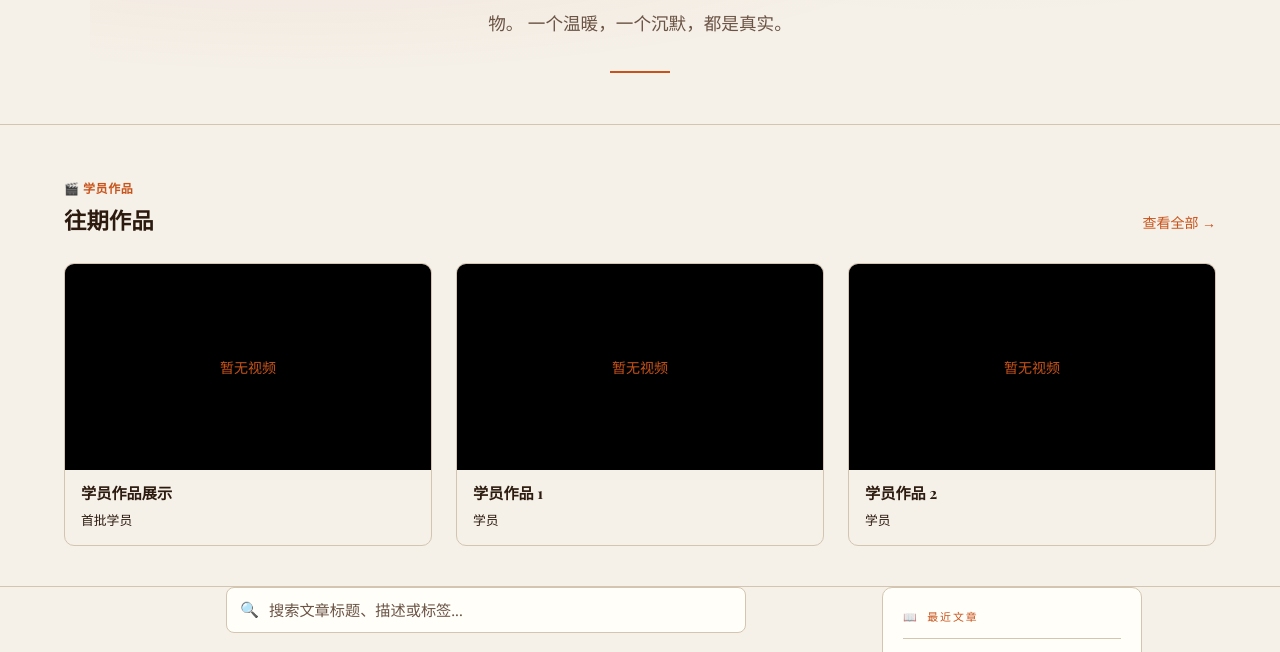
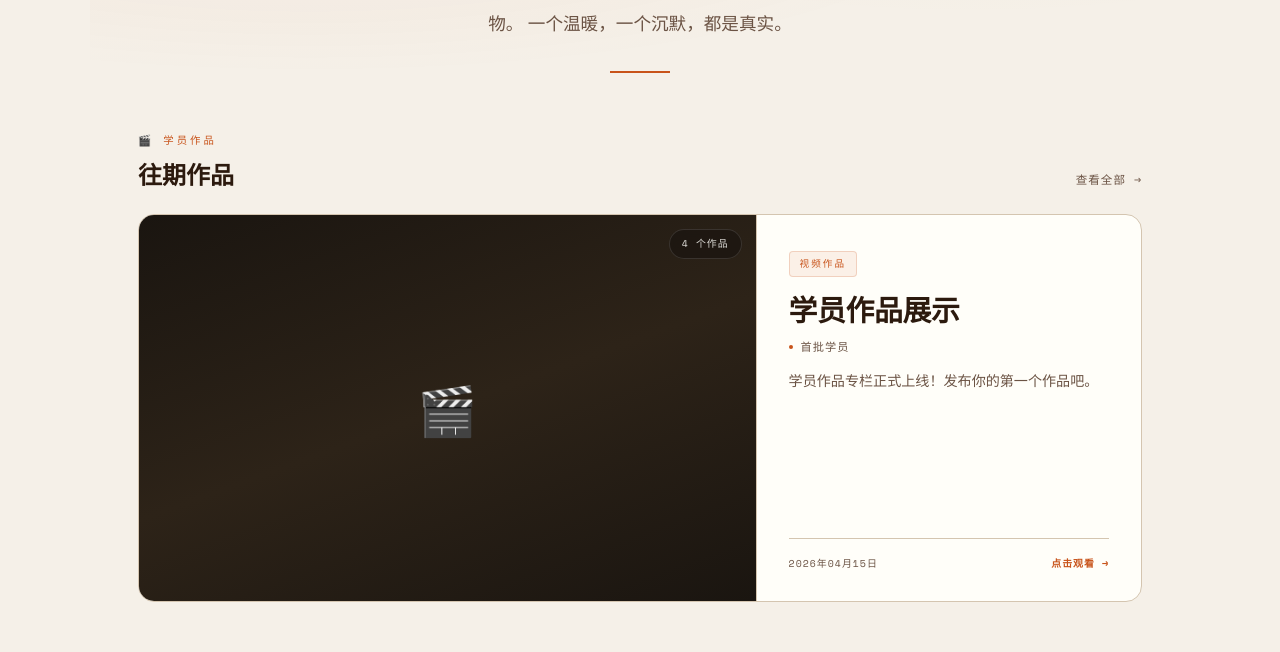
Before and after one commit to huangyiabc120/cafeclam-blog, a Next.js app: page / in a window 1280 px wide. Shown: the part 864-1516 px from the top of the page. Built offline with nearby package versions, Linux system fonts and the light colour scheme; a web font is replaced by a local one.

Commit message:
首页学员作品改为单个入口卡片，点击进入作品集

```diff
--- a/app/home-works.module.css
+++ b/app/home-works.module.css
@@ -1,138 +1,262 @@
 .worksSection {
-  background: var(--card-bg);
-  border-top: 1px solid var(--border);
-  border-bottom: 1px solid var(--border);
-  padding: 48px 0 40px;
-  margin: 0;
+  max-width: 1100px;
+  margin: 0 auto;
+  padding: 0 clamp(16px, 4vw, 48px) 60px;
 }
 
 .worksHeader {
-  max-width: 1200px;
-  margin: 0 auto;
-  padding: 0 24px;
   display: flex;
   align-items: flex-end;
   justify-content: space-between;
-  margin-bottom: 28px;
+  margin-bottom: 24px;
 }
 
 .worksTitle h2 {
-  font-size: 1.4rem;
+  font-family: var(--font-title);
+  font-size: 1.5rem;
   font-weight: 700;
-  margin: 4px 0 0;
-  color: var(--text);
+  margin: 6px 0 0;
+  color: var(--ink);
 }
 
 .worksEyebrow {
-  font-size: 0.75rem;
+  font-family: var(--font-mono);
+  font-size: 0.65rem;
+  letter-spacing: 3px;
+  text-transform: uppercase;
   color: var(--accent);
-  font-weight: 600;
-  letter-spacing: 0.05em;
-  text-transform: uppercase;
 }
 
 .worksMore {
-  font-size: 0.875rem;
-  color: var(--accent);
+  font-family: var(--font-mono);
+  font-size: 0.72rem;
+  letter-spacing: 1px;
+  color: var(--ink-light);
   text-decoration: none;
-  font-weight: 500;
-  transition: opacity 0.2s;
+  transition: color 0.2s;
 }
 
 .worksMore:hover {
-  opacity: 0.7;
+  color: var(--accent);
 }
 
-.worksGrid {
-  max-width: 1200px;
-  margin: 0 auto;
-  padding: 0 24px;
+/* ===== FEATURED CARD ===== */
+.featuredCard {
   display: grid;
-  grid-template-columns: repeat(3, 1fr);
-  gap: 24px;
+  grid-template-columns: 1.6fr 1fr;
+  background: var(--surface);
+  border: 1px solid var(--border);
+  border-radius: 16px;
+  overflow: hidden;
+  text-decoration: none;
+  transition: box-shadow 0.3s, border-color 0.3s, transform 0.3s;
 }
 
-.workCard {
-  background: var(--bg);
-  border: 1px solid var(--border);
-  border-radius: 10px;
-  overflow: hidden;
-  transition: box-shadow 0.2s, transform 0.2s;
+.featuredCard:hover {
+  box-shadow: 0 16px 48px var(--shadow);
+  border-color: var(--accent);
+  transform: translateY(-4px);
 }
 
-.workCard:hover {
-  box-shadow: 0 6px 24px rgba(0,0,0,0.08);
-  transform: translateY(-2px);
-}
-
-.workThumb {
-  display: block;
+/* Thumbnail */
+.featuredThumb {
   position: relative;
-  width: 100%;
-  padding-top: 56.25%;
-  background: #000;
+  aspect-ratio: 16/10;
   overflow: hidden;
 }
 
-.workThumb iframe,
-.workThumb video {
-  position: absolute;
-  top: 0;
-  left: 0;
+.featuredImg {
   width: 100%;
   height: 100%;
-  border: none;
+  object-fit: cover;
+  display: block;
+  transition: transform 0.5s ease;
 }
 
-.workNoVideo {
-  position: absolute;
-  top: 0;
-  left: 0;
+.featuredCard:hover .featuredImg {
+  transform: scale(1.04);
+}
+
+.featuredPlaceholder {
   width: 100%;
   height: 100%;
+  background: linear-gradient(160deg, #1a1510 0%, #2d2318 50%, #1a1510 100%);
   display: flex;
   align-items: center;
   justify-content: center;
-  background: var(--bg-secondary);
-  color: var(--text-secondary);
-  font-size: 0.875rem;
+  font-size: 3rem;
 }
 
-.workInfo {
-  padding: 14px 16px;
+/* Play overlay */
+.playOverlay {
+  position: absolute;
+  inset: 0;
+  display: flex;
+  align-items: center;
+  justify-content: center;
+  background: rgba(26,21,16,0.3);
+  opacity: 0;
+  transition: opacity 0.3s;
 }
 
-.workTitle {
-  font-size: 0.95rem;
-  font-weight: 600;
-  margin: 0 0 4px;
-  color: var(--text);
+.featuredCard:hover .playOverlay {
+  opacity: 1;
 }
 
-.workTitle a {
-  color: inherit;
-  text-decoration: none;
+.playBtn {
+  display: flex;
+  flex-direction: column;
+  align-items: center;
+  gap: 8px;
+  transform: scale(0.8);
+  transition: transform 0.3s cubic-bezier(0.25, 0.46, 0.45, 0.94);
 }
 
-.workTitle a:hover {
+.featuredCard:hover .playBtn {
+  transform: scale(1);
+}
+
+.playIcon {
+  width: 64px;
+  height: 64px;
+  background: var(--accent);
+  border-radius: 50%;
+  display: flex;
+  align-items: center;
+  justify-content: center;
+  font-size: 1.4rem;
+  color: white;
+  box-shadow: 0 4px 24px rgba(200,83,26,0.5);
+}
+
+.playLabel {
+  font-family: var(--font-mono);
+  font-size: 0.62rem;
+  letter-spacing: 3px;
+  text-transform: uppercase;
+  color: rgba(255,254,249,0.85);
+}
+
+/* Works count badge */
+.worksCount {
+  position: absolute;
+  top: 14px;
+  right: 14px;
+  background: rgba(26,21,16,0.7);
+  backdrop-filter: blur(8px);
+  border: 1px solid rgba(255,255,255,0.12);
+  border-radius: 100px;
+  padding: 5px 12px;
+  font-family: var(--font-mono);
+  font-size: 0.62rem;
+  letter-spacing: 1px;
+  color: rgba(255,254,249,0.85);
+}
+
+/* Info panel */
+.featuredInfo {
+  padding: 32px 32px 28px;
+  display: flex;
+  flex-direction: column;
+  justify-content: space-between;
+  border-left: 1px solid var(--border);
+}
+
+.featuredTag {
+  display: inline-block;
+  font-family: var(--font-mono);
+  font-size: 0.6rem;
+  letter-spacing: 2px;
+  text-transform: uppercase;
+  color: var(--accent);
+  background: rgba(200,83,26,0.08);
+  border: 1px solid rgba(200,83,26,0.2);
+  padding: 3px 10px;
+  border-radius: 4px;
+  margin-bottom: 14px;
+}
+
+.featuredTitle {
+  font-family: var(--font-title);
+  font-size: clamp(1.2rem, 2.5vw, 1.8rem);
+  font-weight: 900;
+  color: var(--ink);
+  line-height: 1.25;
+  letter-spacing: -0.3px;
+  margin-bottom: 10px;
+  transition: color 0.2s;
+}
+
+.featuredCard:hover .featuredTitle {
   color: var(--accent);
 }
 
-.workStudent {
-  font-size: 0.8rem;
-  color: var(--text-secondary);
-  margin: 0;
+.featuredStudent {
+  display: flex;
+  align-items: center;
+  gap: 8px;
+  font-family: var(--font-mono);
+  font-size: 0.7rem;
+  letter-spacing: 1px;
+  color: var(--ink-light);
+  margin-bottom: 12px;
 }
 
+.dot {
+  width: 4px;
+  height: 4px;
+  border-radius: 50%;
+  background: var(--accent);
+  flex-shrink: 0;
+}
+
+.featuredDesc {
+  font-size: 0.88rem;
+  color: var(--ink-light);
+  line-height: 1.7;
+  font-weight: 300;
+  display: -webkit-box;
+  -webkit-line-clamp: 3;
+  -webkit-box-orient: vertical;
+  overflow: hidden;
+}
+
+.featuredMeta {
+  display: flex;
+  align-items: center;
+  justify-content: space-between;
+  margin-top: 24px;
+  padding-top: 16px;
+  border-top: 1px solid var(--border);
+  font-family: var(--font-mono);
+  font-size: 0.62rem;
+  letter-spacing: 1px;
+  color: var(--ink-light);
+}
+
+.cta {
+  color: var(--accent);
+  font-weight: 600;
+  transition: letter-spacing 0.2s;
+}
+
+.featuredCard:hover .cta {
+  letter-spacing: 2px;
+}
+
+/* ===== RESPONSIVE ===== */
 @media (max-width: 768px) {
-  .worksGrid {
+  .featuredCard {
     grid-template-columns: 1fr;
-    gap: 16px;
   }
 
-  .worksHeader {
-    flex-direction: column;
-    align-items: flex-start;
-    gap: 8px;
+  .featuredInfo {
+    border-left: none;
+    border-top: 1px solid var(--border);
+    padding: 20px 20px 20px;
+  }
+
+  .featuredThumb {
+    aspect-ratio: 16/9;
   }
 }
--- a/app/page.js
+++ b/app/page.js
@@ -5,27 +5,10 @@ import Sidebar from '../components/Sidebar'
 import Link from 'next/link'
 import styles from './home-works.module.css'
 
-function getEmbedUrl(url) {
-  if (!url) return null
-  if (url.includes('bilibili.com')) {
-    const bv = url.split('/').pop().split('?')[0]
-    return `https://player.bilibili.com/player.html?bvid=${bv}`
-  }
-  if (url.includes('youtube.com/watch')) {
-    const v = url.split('v=')[1]?.split('&')[0]
-    return `https://www.youtube.com/embed/${v}`
-  }
-  if (url.includes('youtu.be/')) {
-    const v = url.split('youtu.be/')[1]?.split('?')[0]
-    return `https://www.youtube.com/embed/${v}`
-  }
-  if (url.includes('youtube.com/embed/')) return url
-  return null
-}
-
 export default function Home() {
   const allPosts = getSortedPostsData()
-  const recentWorks = getSortedWorksData().slice(0, 3)
+  const works = getSortedWorksData()
+  const featuredWork = works[0] // 取最新一个作品作为入口
 
   // 收集所有标签
   const tagSet = new Set()
@@ -55,8 +38,8 @@ export default function Home() {
         <div className="header-divider" />
       </header>
 
-      {/* 学员作品专区 */}
-      {recentWorks.length > 0 && (
+      {/* 学员作品入口 — 只展示一张卡片 */}
+      {featuredWork && (
         <section className={styles.worksSection}>
           <div className={styles.worksHeader}>
             <div className={styles.worksTitle}>
@@ -67,35 +50,59 @@ export default function Home() {
               查看全部 →
             </Link>
           </div>
-          <div className={styles.worksGrid}>
-            {recentWorks.map(work => {
-              const embedUrl = getEmbedUrl(work.videoUrl)
-              return (
-                <article key={work.slug} className={styles.workCard}>
-                  <Link href="/works" className={styles.workThumb}>
-                    {embedUrl ? (
-                      <iframe
-                        src={embedUrl}
-                        scrolling="no"
-                        allowFullScreen
-                        title={work.title}
+
+          <Link href="/works" className={styles.featuredCard}>
+            {/* 封面图 */}
+            <div className={styles.featuredThumb}>
+              {featuredWork.coverImage ? (
+                <img
+                  src={featuredWork.coverImage}
+                  alt={featuredWork.title}
+                  className={styles.featuredImg}
                 />
               ) : (
-                      <div className={styles.workNoVideo}>暂无视频</div>
+                <div className={styles.featuredPlaceholder}>
+                  <span>🎬</span>
+                </div>
               )}
-                  </Link>
-                  <div className={styles.workInfo}>
-                    <h3 className={styles.workTitle}>
-                      <Link href="/works">{work.title}</Link>
-                    </h3>
-                    {work.student && (
-                      <p className={styles.workStudent}>{work.student}</p>
+
+              {/* 播放按钮 */}
+              <div className={styles.playOverlay}>
+                <div className={styles.playBtn}>
+                  <span className={styles.playIcon}>▶</span>
+                  <span className={styles.playLabel}>观看作品</span>
+                </div>
+              </div>
+
+              {/* 作品数标签 */}
+              <div className={styles.worksCount}>
+                <span>{works.length} 个作品</span>
+              </div>
+            </div>
+
+            {/* 文字信息 */}
+            <div className={styles.featuredInfo}>
+              <div>
+                <span className={styles.featuredTag}>
+                  {featuredWork.category || '视频作品'}
+                </span>
+                <h3 className={styles.featuredTitle}>{featuredWork.title}</h3>
+                {featuredWork.student && (
+                  <p className={styles.featuredStudent}>
+                    <span className={styles.dot} />
+                    {featuredWork.student}
+                  </p>
+                )}
+                {featuredWork.description && (
+                  <p className={styles.featuredDesc}>{featuredWork.description}</p>
                 )}
               </div>
-                </article>
-              )
-            })}
+              <div className={styles.featuredMeta}>
+                <span>{featuredWork.dateStr}</span>
+                <span className={styles.cta}>点击观看 →</span>
               </div>
+            </div>
+          </Link>
         </section>
       )}
 
```
Lines whose indentation alone changed are shown as unchanged.
